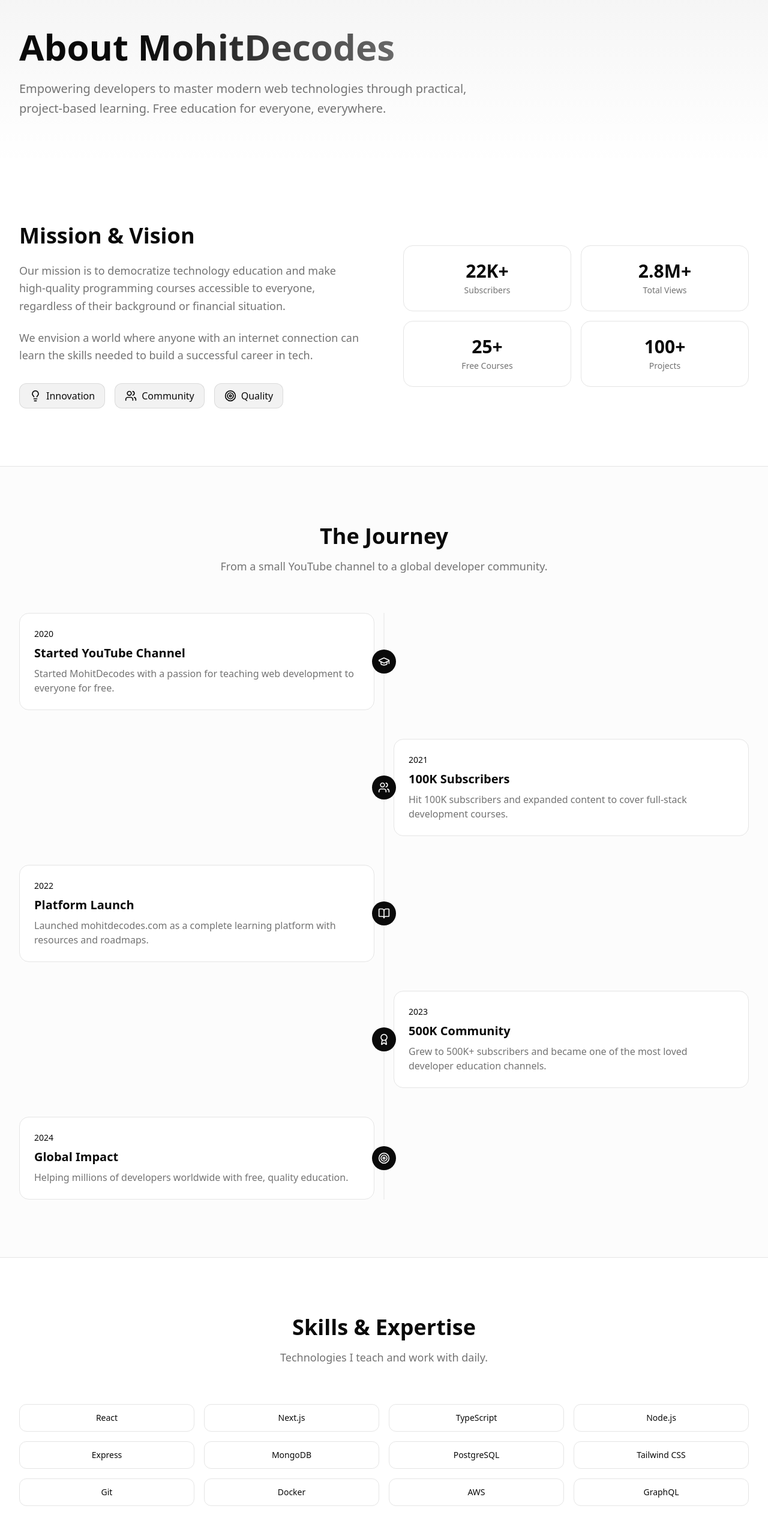
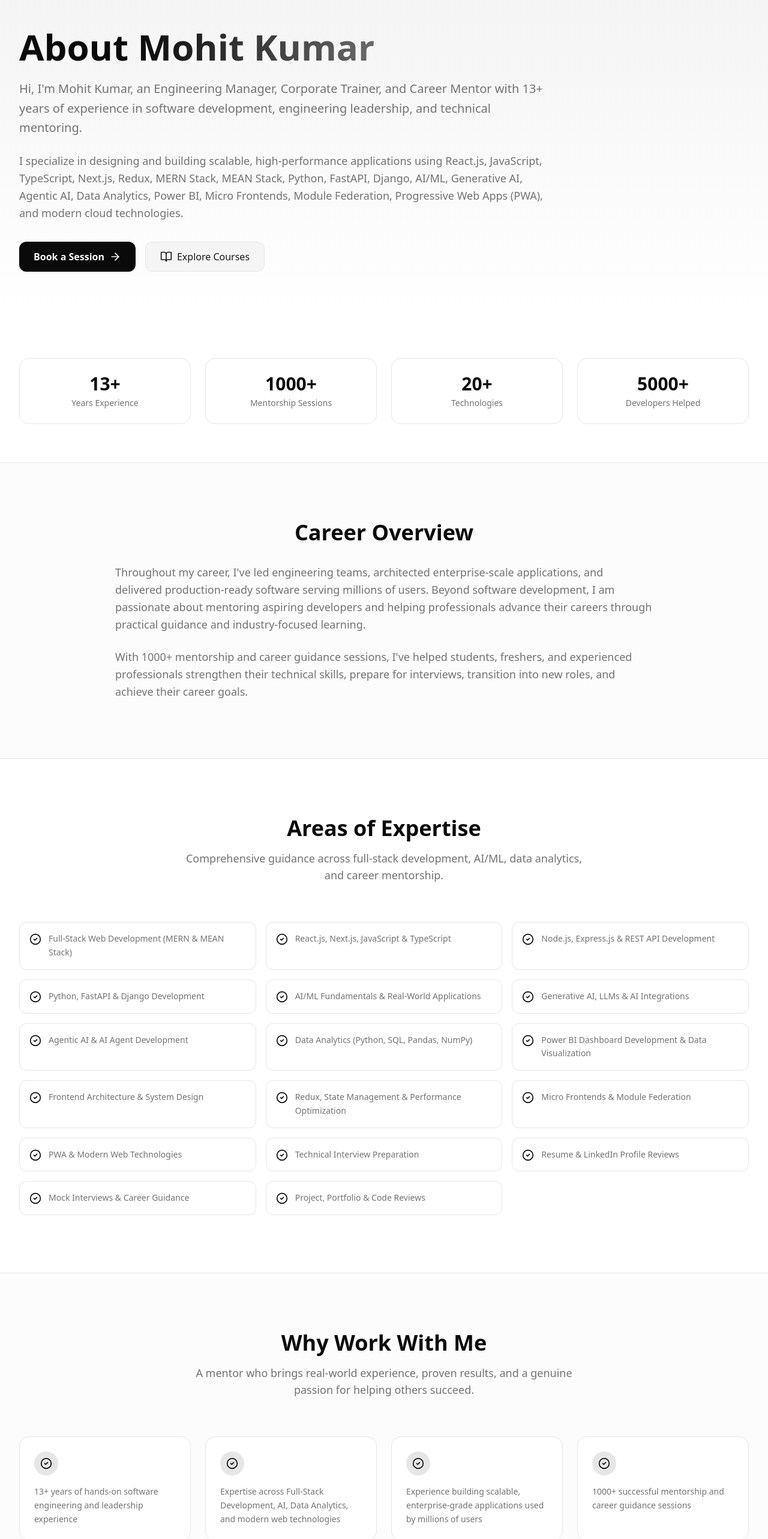
Before and after one commit to mdsahbazkhan/mohitdecodes, a Next.js app: page /about in a window 1280 px wide. Shown: the part 80-2646 px from the top of the page at 60% size. Built offline with nearby package versions, Linux system fonts and the light colour scheme.

Commit message:
about section updated

```diff
--- a/src/app/about/page.tsx
+++ b/src/app/about/page.tsx
@@ -10,58 +10,67 @@ import {
   Award,
   Calendar,
   MapPin,
+  Code2,
+  Brain,
+  BarChart3,
+  MessageSquare,
+  FileText,
+  Video,
+  CheckCircle2,
+  ArrowRight,
 } from "lucide-react";
 import Link from "next/link";
 import { motion } from "framer-motion";
 
-const journey = [
-  {
-    year: "2020",
-    title: "Started YouTube Channel",
-    description:
-      "Started MohitDecodes with a passion for teaching web development to everyone for free.",
-    icon: GraduationCap,
-  },
-  {
-    year: "2021",
-    title: "100K Subscribers",
-    description:
-      "Hit 100K subscribers and expanded content to cover full-stack development courses.",
-    icon: Users,
-  },
-  {
-    year: "2022",
-    title: "Platform Launch",
-    description:
-      "Launched mohitdecodes.com as a complete learning platform with resources and roadmaps.",
-    icon: BookOpen,
-  },
-  {
-    year: "2023",
-    title: "500K Community",
-    description:
-      "Grew to 500K+ subscribers and became one of the most loved developer education channels.",
-    icon: Award,
-  },
-  {
-    year: "2024",
-    title: "Global Impact",
-    description:
-      "Helping millions of developers worldwide with free, quality education.",
-    icon: Target,
-  },
+const expertiseAreas = [
+  "Full-Stack Web Development (MERN & MEAN Stack)",
+  "React.js, Next.js, JavaScript & TypeScript",
+  "Node.js, Express.js & REST API Development",
+  "Python, FastAPI & Django Development",
+  "AI/ML Fundamentals & Real-World Applications",
+  "Generative AI, LLMs & AI Integrations",
+  "Agentic AI & AI Agent Development",
+  "Data Analytics (Python, SQL, Pandas, NumPy)",
+  "Power BI Dashboard Development & Data Visualization",
+  "Frontend Architecture & System Design",
+  "Redux, State Management & Performance Optimization",
+  "Micro Frontends & Module Federation",
+  "PWA & Modern Web Technologies",
+  "Technical Interview Preparation",
+  "Resume & LinkedIn Profile Reviews",
+  "Mock Interviews & Career Guidance",
+  "Project, Portfolio & Code Reviews",
+];
+
+const whyWorkWithMe = [
+  "13+ years of hands-on software engineering and leadership experience",
+  "Expertise across Full-Stack Development, AI, Data Analytics, and modern web technologies",
+  "Experience building scalable, enterprise-grade applications used by millions of users",
+  "1000+ successful mentorship and career guidance sessions",
+  "Practical, industry-focused learning with real-world examples",
+  "Personalized guidance tailored to your career goals",
+  "Strong focus on coding best practices, system design, and performance optimization",
+  "Actionable feedback on projects, resumes, portfolios, and interview prep",
+];
+
+const stats = [
+  { label: "Years Experience", value: "13+" },
+  { label: "Mentorship Sessions", value: "1000+" },
+  { label: "Technologies", value: "20+" },
+  { label: "Developers Helped", value: "5000+" },
 ];
 
 export default function About() {
   return (
     <div className="min-h-screen">
+      {/* Hero Section */}
       <section className="pt-32 pb-20 bg-gradient-to-b from-primary/5 to-transparent">
         <div className="max-w-7xl mx-auto px-4 sm:px-6 lg:px-8">
           <motion.div
             initial="hidden"
             animate="visible"
             variants={staggerContainer}
-            className="max-w-3xl"
+            className="max-w-4xl"
           >
             <motion.h1
               variants={fadeInUp}
@@ -69,97 +78,165 @@ export default function About() {
             >
               About{" "}
               <span className="bg-gradient-to-r from-primary to-primary/60 bg-clip-text text-transparent">
-                MohitDecodes
+                Mohit Kumar
               </span>
             </motion.h1>
             <motion.p
               variants={fadeInUp}
-              className="text-xl text-muted-foreground leading-relaxed"
+              className="text-xl text-muted-foreground leading-relaxed mb-6"
             >
-              Empowering developers to master modern web technologies through
-              practical, project-based learning. Free education for everyone,
-              everywhere.
+              Hi, I&apos;m Mohit Kumar, an Engineering Manager, Corporate Trainer,
+              and Career Mentor with 13+ years of experience in software
+              development, engineering leadership, and technical mentoring.
             </motion.p>
+            <motion.p
+              variants={fadeInUp}
+              className="text-lg text-muted-foreground leading-relaxed mb-8"
+            >
+              I specialize in designing and building scalable, high-performance
+              applications using React.js, JavaScript, TypeScript, Next.js, Redux,
+              MERN Stack, MEAN Stack, Python, FastAPI, Django, AI/ML, Generative
+              AI, Agentic AI, Data Analytics, Power BI, Micro Frontends, Module
+              Federation, Progressive Web Apps (PWA), and modern cloud
+              technologies.
+            </motion.p>
+            <motion.div variants={fadeInUp} className="flex flex-wrap gap-4">
+              <Link
+                href="/topmate"
+                className="inline-flex items-center gap-2 px-6 py-3 bg-primary text-primary-foreground rounded-xl font-semibold hover:bg-primary/90 transition-colors"
+              >
+                Book a Session
+                <ArrowRight className="w-5 h-5" />
+              </Link>
+              <Link
+                href="/courses"
+                className="inline-flex items-center gap-2 px-6 py-3 bg-secondary text-secondary-foreground border border-border rounded-xl font-medium hover:bg-accent/50 transition-colors"
+              >
+                <BookOpen className="w-5 h-5" />
+                Explore Courses
+              </Link>
+            </motion.div>
           </motion.div>
         </div>
       </section>
 
-      <section className="py-24 bg-background">
+      {/* Stats Section */}
+      <section className="py-16 bg-background">
         <div className="max-w-7xl mx-auto px-4 sm:px-6 lg:px-8">
-          <div className="grid grid-cols-1 lg:grid-cols-2 gap-16 items-center">
           <motion.div
             initial="hidden"
             whileInView="visible"
             viewport={{ once: true, margin: "-100px" }}
             variants={staggerContainer}
+            className="grid grid-cols-2 md:grid-cols-4 gap-6"
           >
-              <motion.h2
-                variants={fadeInUp}
-                className="text-3xl sm:text-4xl font-bold mb-6"
-              >
-                Mission & Vision
-              </motion.h2>
-              <motion.p
-                variants={fadeInUp}
-                className="text-lg text-muted-foreground mb-6 leading-relaxed"
-              >
-                Our mission is to democratize technology education and make
-                high-quality programming courses accessible to everyone,
-                regardless of their background or financial situation.
-              </motion.p>
-              <motion.p
-                variants={fadeInUp}
-                className="text-lg text-muted-foreground mb-8 leading-relaxed"
-              >
-                We envision a world where anyone with an internet connection can
-                learn the skills needed to build a successful career in tech.
-              </motion.p>
-              <motion.div variants={fadeInUp} className="flex flex-wrap gap-4">
-                <div className="flex items-center gap-2 px-4 py-2 bg-primary/5 border border-primary/10 rounded-xl">
-                  <Lightbulb className="w-5 h-5 text-primary" />
-                  <span className="font-medium">Innovation</span>
-                </div>
-                <div className="flex items-center gap-2 px-4 py-2 bg-primary/5 border border-primary/10 rounded-xl">
-                  <Users className="w-5 h-5 text-primary" />
-                  <span className="font-medium">Community</span>
-                </div>
-                <div className="flex items-center gap-2 px-4 py-2 bg-primary/5 border border-primary/10 rounded-xl">
-                  <Target className="w-5 h-5 text-primary" />
-                  <span className="font-medium">Quality</span>
-                </div>
-              </motion.div>
-            </motion.div>
-            <motion.div
-              initial="hidden"
-              whileInView="visible"
-              viewport={{ once: true, margin: "-100px" }}
-              variants={staggerContainer}
-              className="grid grid-cols-2 gap-4"
-            >
-              {[
-                { label: "22K+", sublabel: "Subscribers" },
-                { label: "2.8M+", sublabel: "Total Views" },
-                { label: "25+", sublabel: "Free Courses" },
-                { label: "100+", sublabel: "Projects" },
-              ].map((stat, i) => (
+            {stats.map((stat) => (
               <motion.div
                 key={stat.label}
                 variants={fadeInUp}
                 className="p-6 rounded-2xl border border-border bg-card text-center"
               >
                 <div className="text-3xl font-bold text-primary mb-1">
-                    {stat.label}
+                  {stat.value}
                 </div>
                 <div className="text-sm text-muted-foreground">
-                    {stat.sublabel}
+                  {stat.label}
                 </div>
               </motion.div>
             ))}
           </motion.div>
         </div>
+      </section>
+
+      {/* Career Overview */}
+      <section className="py-24 bg-muted/30 border-y border-border">
+        <div className="max-w-7xl mx-auto px-4 sm:px-6 lg:px-8">
+          <motion.div
+            initial="hidden"
+            whileInView="visible"
+            viewport={{ once: true, margin: "-100px" }}
+            variants={staggerContainer}
+            className="max-w-4xl mx-auto"
+          >
+            <motion.h2
+              variants={fadeInUp}
+              className="text-3xl sm:text-4xl font-bold mb-8 text-center"
+            >
+              Career Overview
+            </motion.h2>
+            <motion.p
+              variants={fadeInUp}
+              className="text-lg text-muted-foreground leading-relaxed mb-6"
+            >
+              Throughout my career, I&apos;ve led engineering teams, architected
+              enterprise-scale applications, and delivered production-ready
+              software serving millions of users. Beyond software development, I am
+              passionate about mentoring aspiring developers and helping
+              professionals advance their careers through practical guidance and
+              industry-focused learning.
+            </motion.p>
+            <motion.p
+              variants={fadeInUp}
+              className="text-lg text-muted-foreground leading-relaxed"
+            >
+              With 1000+ mentorship and career guidance sessions, I&apos;ve helped
+              students, freshers, and experienced professionals strengthen their
+              technical skills, prepare for interviews, transition into new roles,
+              and achieve their career goals.
+            </motion.p>
+          </motion.div>
         </div>
       </section>
 
+      {/* Areas of Expertise */}
+      <section className="py-24 bg-background">
+        <div className="max-w-7xl mx-auto px-4 sm:px-6 lg:px-8">
+          <motion.div
+            initial="hidden"
+            whileInView="visible"
+            viewport={{ once: true, margin: "-100px" }}
+            variants={staggerContainer}
+            className="text-center mb-16"
+          >
+            <motion.h2
+              variants={fadeInUp}
+              className="text-3xl sm:text-4xl font-bold mb-4"
+            >
+              Areas of Expertise
+            </motion.h2>
+            <motion.p
+              variants={fadeInUp}
+              className="text-lg text-muted-foreground max-w-2xl mx-auto"
+            >
+              Comprehensive guidance across full-stack development, AI/ML, data
+              analytics, and career mentorship.
+            </motion.p>
+          </motion.div>
+
+          <motion.div
+            initial="hidden"
+            whileInView="visible"
+            viewport={{ once: true, margin: "-100px" }}
+            variants={staggerContainer}
+            className="grid grid-cols-1 sm:grid-cols-2 lg:grid-cols-3 gap-4"
+          >
+            {expertiseAreas.map((area) => (
+              <motion.div
+                key={area}
+                variants={fadeInUp}
+                className="flex items-start gap-3 p-4 rounded-xl border border-border bg-card hover:border-primary/20 transition-colors"
+              >
+                <CheckCircle2 className="w-5 h-5 text-primary mt-0.5 shrink-0" />
+                <span className="text-sm text-muted-foreground leading-relaxed">
+                  {area}
+                </span>
+              </motion.div>
+            ))}
+          </motion.div>
+        </div>
+      </section>
+
+      {/* Why Work With Me */}
       <section className="py-24 bg-muted/30 border-y border-border">
         <div className="max-w-7xl mx-auto px-4 sm:px-6 lg:px-8">
           <motion.div
@@ -173,77 +250,14 @@ export default function About() {
               variants={fadeInUp}
               className="text-3xl sm:text-4xl font-bold mb-4"
             >
-              The Journey
+              Why Work With Me
             </motion.h2>
             <motion.p
               variants={fadeInUp}
-              className="text-lg text-muted-foreground"
+              className="text-lg text-muted-foreground max-w-2xl mx-auto"
             >
-              From a small YouTube channel to a global developer community.
-            </motion.p>
-          </motion.div>
-
-          <div className="relative">
-            <div className="absolute left-1/2 top-0 bottom-0 w-px bg-border -translate-x-1/2 hidden md:block" />
-            <motion.div
-              initial="hidden"
-              whileInView="visible"
-              viewport={{ once: true, margin: "-100px" }}
-              variants={staggerContainer}
-              className="space-y-12"
-            >
-              {journey.map((item, i) => (
-                <motion.div
-                  key={item.year}
-                  variants={fadeInUp}
-                  className={`relative flex items-center gap-8 ${
-                    i % 2 === 0 ? "md:flex-row" : "md:flex-row-reverse"
-                  }`}
-                >
-                  <div className="flex-1">
-                    <div className="p-6 rounded-2xl border border-border bg-card hover:border-primary/20 transition-colors">
-                      <div className="text-sm font-medium text-primary mb-2">
-                        {item.year}
-                      </div>
-                      <h3 className="text-xl font-semibold mb-2">
-                        {item.title}
-                      </h3>
-                      <p className="text-muted-foreground">
-                        {item.description}
-                      </p>
-                    </div>
-                  </div>
-                  <div className="hidden md:flex absolute left-1/2 -translate-x-1/2 w-10 h-10 bg-primary text-primary-foreground rounded-full items-center justify-center">
-                    <item.icon className="w-5 h-5" />
-                  </div>
-                  <div className="flex-1 hidden md:block" />
-                </motion.div>
-              ))}
-            </motion.div>
-          </div>
-        </div>
-      </section>
-
-      <section className="py-24 bg-background">
-        <div className="max-w-7xl mx-auto px-4 sm:px-6 lg:px-8">
-          <motion.div
-            initial="hidden"
-            whileInView="visible"
-            viewport={{ once: true, margin: "-100px" }}
-            variants={staggerContainer}
-            className="text-center mb-16"
-          >
-            <motion.h2
-              variants={fadeInUp}
-              className="text-3xl sm:text-4xl font-bold mb-4"
-            >
-              Skills & Expertise
-            </motion.h2>
-            <motion.p
-              variants={fadeInUp}
-              className="text-lg text-muted-foreground"
-            >
-              Technologies I teach and work with daily.
+              A mentor who brings real-world experience, proven results, and a
+              genuine passion for helping others succeed.
             </motion.p>
           </motion.div>
 
@@ -252,30 +266,73 @@ export default function About() {
             whileInView="visible"
             viewport={{ once: true, margin: "-100px" }}
             variants={staggerContainer}
-            className="grid grid-cols-2 md:grid-cols-4 gap-4"
+            className="grid grid-cols-1 md:grid-cols-2 lg:grid-cols-4 gap-6"
           >
-            {[
-              "React",
-              "Next.js",
-              "TypeScript",
-              "Node.js",
-              "Express",
-              "MongoDB",
-              "PostgreSQL",
-              "Tailwind CSS",
-              "Git",
-              "Docker",
-              "AWS",
-              "GraphQL",
-            ].map((skill, i) => (
+            {whyWorkWithMe.map((reason) => (
               <motion.div
-                key={skill}
+                key={reason}
                 variants={fadeInUp}
-                className="px-4 py-3 rounded-xl border border-border bg-card text-center text-sm font-medium hover:border-primary/20 hover:text-primary transition-colors"
+                className="p-6 rounded-2xl border border-border bg-card hover:border-primary/20 hover:shadow-lg hover:shadow-primary/5 transition-all"
               >
-                {skill}
+                <div className="w-10 h-10 bg-primary/10 rounded-full flex items-center justify-center mb-4">
+                  <CheckCircle2 className="w-5 h-5 text-primary" />
+                </div>
+                <p className="text-sm text-muted-foreground leading-relaxed">
+                  {reason}
+                </p>
               </motion.div>
             ))}
+          </motion.div>
+        </div>
+      </section>
+
+      {/* CTA Section */}
+      <section className="py-24 bg-background">
+        <div className="max-w-4xl mx-auto px-4 sm:px-6 lg:px-8 text-center">
+          <motion.h2
+            initial="hidden"
+            whileInView="visible"
+            viewport={{ once: true }}
+            variants={fadeInUp}
+            className="text-3xl sm:text-4xl font-bold mb-6"
+          >
+            Let&apos;s Build Something Great Together
+          </motion.h2>
+          <motion.p
+            initial="hidden"
+            whileInView="visible"
+            viewport={{ once: true }}
+            variants={fadeInUp}
+            className="text-lg text-muted-foreground mb-8 leading-relaxed"
+          >
+            Whether you&apos;re beginning your software engineering journey,
+            preparing for technical interviews, exploring MERN Stack, MEAN Stack,
+            AI/ML, Generative AI, Agentic AI, Data Analytics, Power BI, or
+            planning your next career move, my goal is to provide practical
+            knowledge, clear direction, and actionable guidance that helps you
+            grow with confidence.
+          </motion.p>
+          <motion.div
+            initial="hidden"
+            whileInView="visible"
+            viewport={{ once: true }}
+            variants={fadeInUp}
+            className="flex flex-wrap items-center justify-center gap-4"
+          >
+            <Link
+              href="/topmate"
+              className="inline-flex items-center gap-2 px-8 py-3 bg-primary text-primary-foreground rounded-xl font-semibold hover:bg-primary/90 transition-colors"
+            >
+              Book a Mentorship Session
+              <ArrowRight className="w-5 h-5" />
+            </Link>
+            <Link
+              href="/courses"
+              className="inline-flex items-center gap-2 px-8 py-3 bg-secondary text-secondary-foreground border border-border rounded-xl font-medium hover:bg-accent/50 transition-colors"
+            >
+              <BookOpen className="w-5 h-5" />
+              Browse Courses
+            </Link>
           </motion.div>
         </div>
       </section>
```
Also changed, not shown: src/app/_not-found/page.tsx (added, +27 -0 lines). Lines whose indentation alone changed are shown as unchanged.
